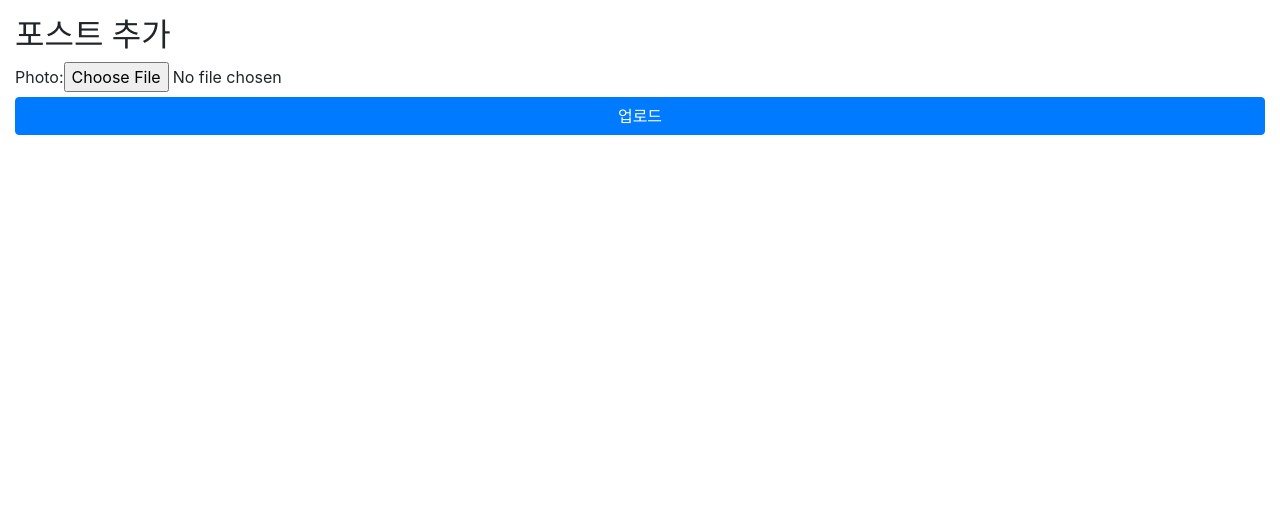
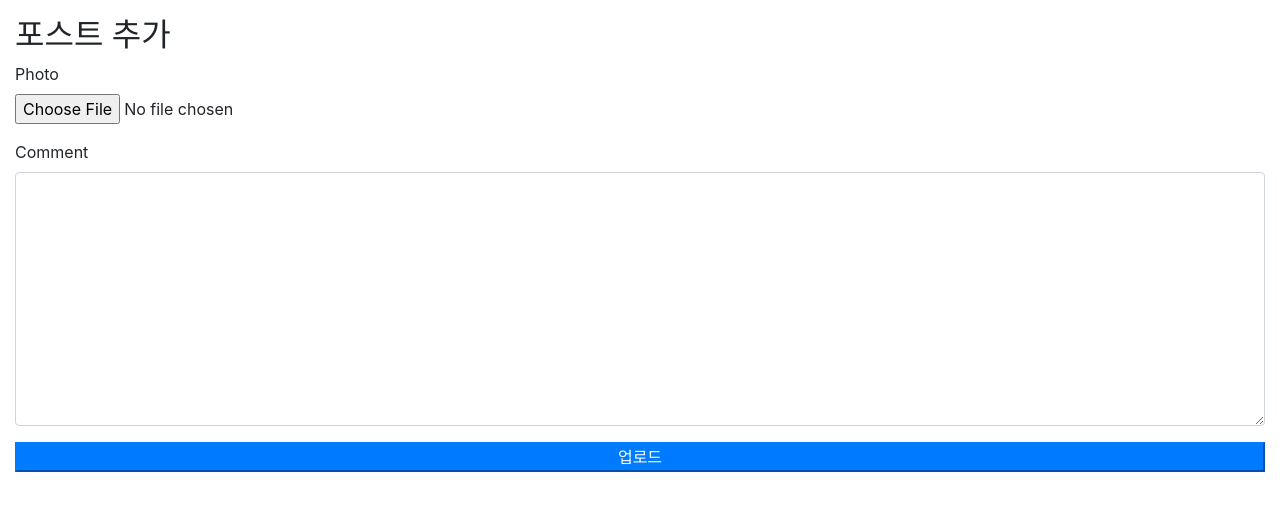
Before and after one commit to sungmin414/review_instagram, a Django app: page /posts/create/ in a window 1280 px wide. Shown: the part 56-567 px from the top of the page. Run offline with Django 3.2, Linux system fonts and the light colour scheme; parts of the project's set-up code (start-up, migrations or seed data) failed here and were passed over; some libraries are stand-ins or nearby versions.

Commit message:
PostCreateForm에서 Bootstrap CSS클래스 사용하도록 widget설정

```diff
--- a/app/posts/forms.py
+++ b/app/posts/forms.py
@@ -2,4 +2,22 @@ from django import forms
 
 
 class PostCreateForm(forms.Form):
-    photo = forms.ImageField()
+    photo = forms.ImageField(
+        widget=forms.FileInput(
+            # HTML위젯의 속성 설정
+            # form-control-file클래스를 사용
+            attrs={
+                'class': 'form-control-file',
+            }
+        )
+    )
+    comment = forms.CharField(
+        # 반드시 채워져 있을 필요는 없음
+        required=False,
+        # HTML렌더링 위젯으로 textarea를 사용
+        widget=forms.Textarea(
+            attrs={
+                'class': 'form-control',
+            }
+        )
+    )
--- a/app/posts/views.py
+++ b/app/posts/views.py
@@ -1,6 +1,6 @@
 from django.shortcuts import render, redirect
 
-from app.members.models import User
+from members.models import User
 from .forms import PostCreateForm
 from .models import Post
 
--- a/app/templates/posts/post_create.html
+++ b/app/templates/posts/post_create.html
@@ -4,8 +4,15 @@
     <h2>포스트 추가</h2>
     <form action="#" enctype="multipart/form-data" method="POST">
     {% csrf_token %}
-        {{ form }}
-        <button class="btn btn-primary btn-block">업로드</button>
+        {% for field in form %}
+            <div class="form-group">
+                <label for="{{ field.id_for_label }}">
+                    {{ field.label }}
+                </label>
+                {{ field }}
+            </div>
+        {% endfor %}
+        <button class="bt btn-primary btn-block">업로드</button>
     </form>
 {% endblock %}
 
```
Also changed, not shown: app/db.sqlite3.
